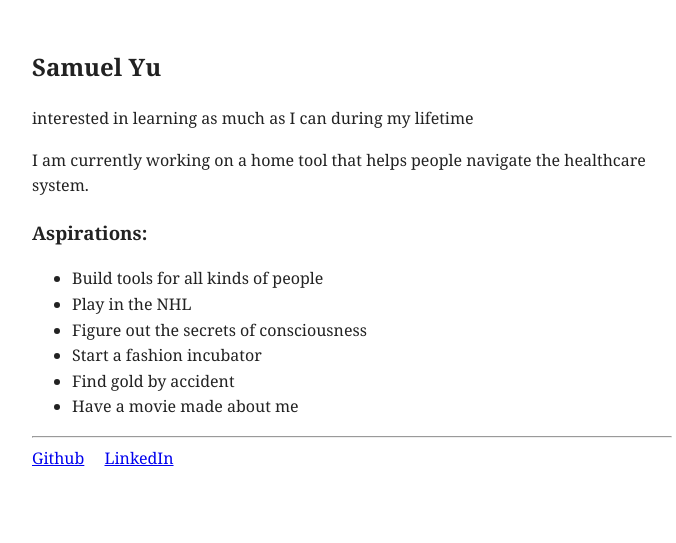
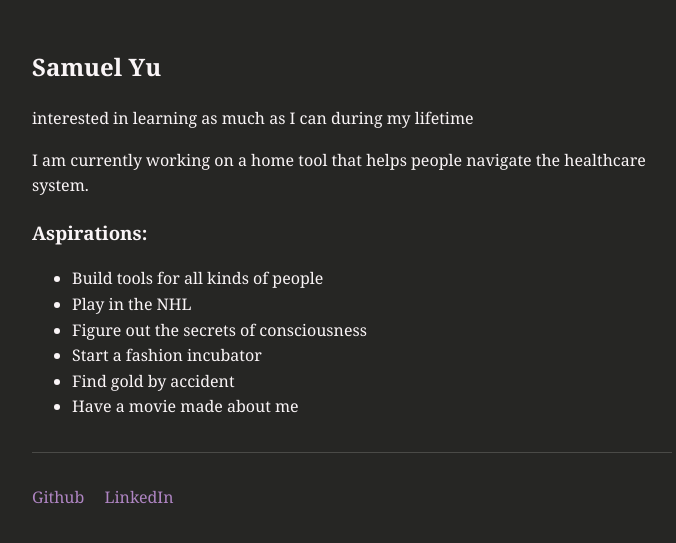
Before and after one commit to samueljyu07-eng/samyu, a Flask app: page / in a window 1280 px wide. Shown: the top 543 px of the page, without its empty margins (288-964 px from the left). Run offline with Flask 3, Linux system fonts and the light colour scheme.

Commit message:
style.css

```diff
--- a/static/style.css
+++ b/static/style.css
@@ -1,3 +1,32 @@
-body { font-family: Georgia, serif; line-height: 1.6; color: #222; }
-main { max-width: 640px; margin: 3rem auto; padding: 0 1rem; }
-nav a { margin-right: 1rem; }
+body {
+  background-color: #262624;   /* dark grey */
+  color: #faf5f7;              /* warm white */
+  font-family: Georgia, serif;
+  line-height: 1.6;
+  margin: 0;
+}
+
+main {
+  max-width: 640px;
+  margin: 3rem auto;
+  padding: 0 1rem;
+}
+
+a {
+  color: #af85c3;              /* Claude-style orange accent */
+  text-decoration: none;
+}
+
+a:hover {
+  text-decoration: underline;
+}
+
+nav a {
+  margin-right: 1rem;
+}
+
+hr {
+  border: none;
+  border-top: 1px solid #4a4a47;
+  margin: 2rem 0;
+}
```
